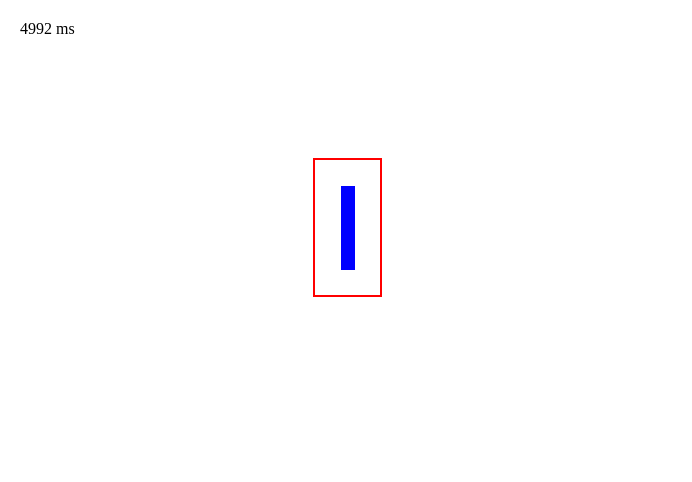
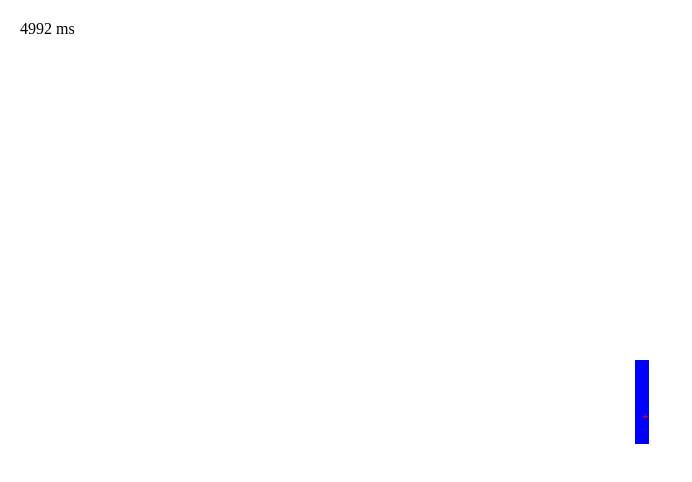
Before and after one commit to redru/EscapeButton, a website: page app/index.html in a window 1280 px wide. Shown: the whole page, without its empty margins (0-692 px from the left). Drawn offline with nearby package versions, Linux system fonts and the light colour scheme.

Commit message:
- Update

```diff
--- a/app/core/objects/complex/Character.js
+++ b/app/core/objects/complex/Character.js
@@ -9,8 +9,16 @@
 function Character(id, position) {
     this.element = $('#' + id);
 
+    // Init modules
     this.transform = new Transform(position.x, position.y, 0, 0, this.element.width(), this.element.height());
     this.speed = Vector2.one();
+
+    $('<span/>', {
+        html: '+',
+        style: 'font: bold 12px/30px Georgia, serif; color: red; position: relative; top: ' + this.element.height() / 2 + 'px; left: ' + this.element.width() / 2 + 'px;' + 'z-index: 99999;'
+    }).appendTo(this.element);
+
+    // Update position
     this.updatePosition();
 }
 
@@ -29,8 +37,8 @@ Character.prototype.move = function(offsetX, offsetY) {
  */
 Character.prototype.updatePosition = function() {
     this.element.css({
-        left: ( (this.transform.position.x - this.transform.size.x) / 2 ) + 'px',
-        top: ( (this.transform.position.y - this.transform.size.y) / 2 ) + 'px',
+        left: (this.transform.position.x - this.transform.size.x / 2) + 'px',
+        top: (this.transform.position.y - this.transform.size.y / 2) + 'px',
         position: 'absolute'
     });
 };
--- a/app/css/app.css
+++ b/app/css/app.css
@@ -6,7 +6,7 @@
     z-index: 2;
 }
 
-.wrapper .element {
+.element {
     background-color: blue;
     border: 2px solid blue;
     height: 80px;
--- a/app/index.html
+++ b/app/index.html
@@ -14,9 +14,7 @@
 
 <timer id="mainTimer"></timer>
 
-<div id="wrapper" class="wrapper">
-    <div id="element" class="element"></div>
-</div>
+<div id="element" class="element"></div>
 
 <!-- CORE STUFF -->
 <script src="/core/objects/base/Vector2.js"></script>
--- a/app/js/behaviour.js
+++ b/app/js/behaviour.js
@@ -5,8 +5,8 @@
     $(document).ready(function() {
         console.log('Screen size:', screen.size.x, 'x', screen.size.y);
 
-        var character = new Character('wrapper', screen.middle());
-        character.speed = new Vector2({ x: 50, y: 50});
+        var character = new Character('element', screen.middle());
+        character.speed = new Vector2({ x: 10, y: 10});
         character.on('mousemove', function(event) {
             var direction = new Vector2({ x: character.transform.position.x - event.pageX, y: character.transform.position.y - event.pageY });
             var unit = Vector2.unit(direction);
```
